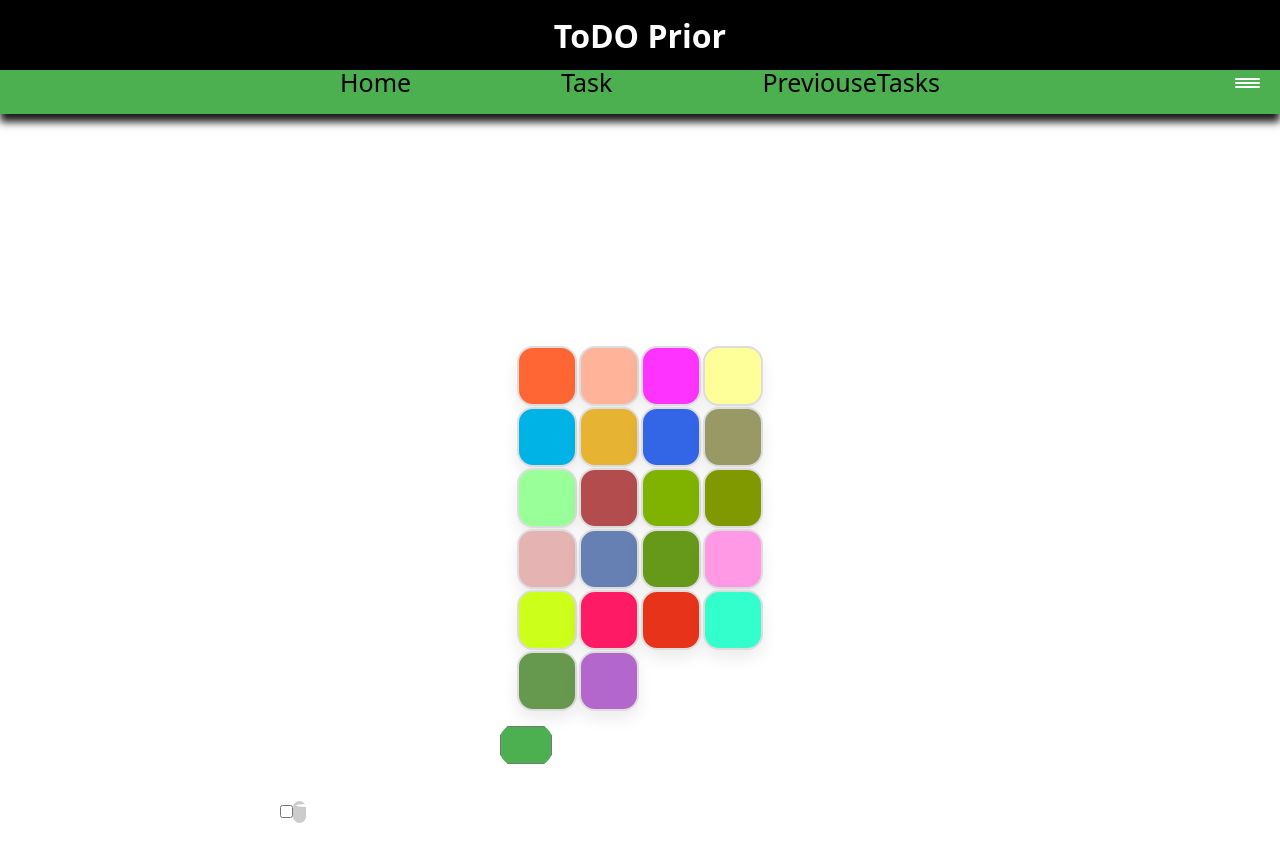
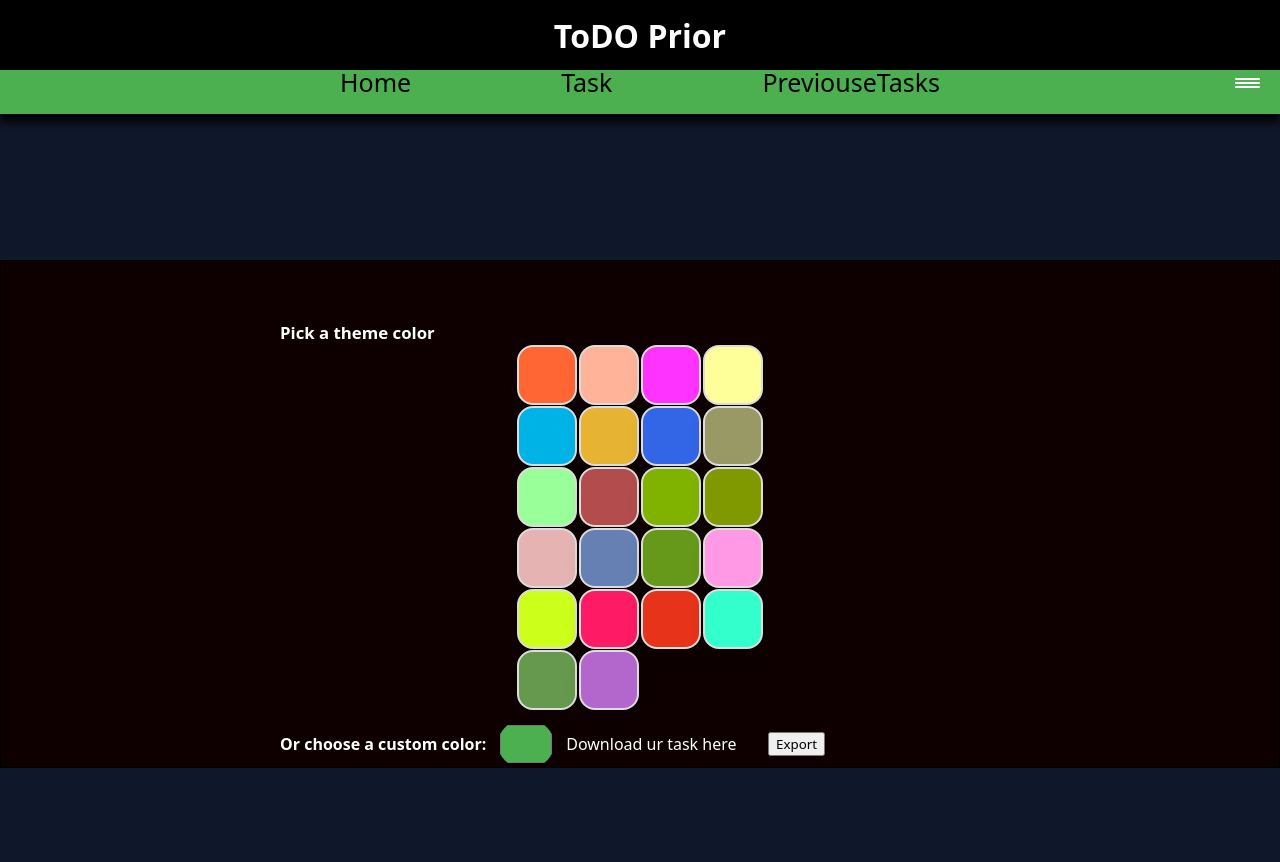
Before and after one commit to caleroedwarn-prog/typescript-react, a React (Create React App) app: page /settings in a window 1280 px wide. Shown: the top 862 px of the page. After the commit the page ends 800 px from the top, so only its background shows below. Built offline with nearby package versions, Linux system fonts and the light colour scheme.

Commit message:
updating seetings lable

```diff
--- a/src/App.tsx
+++ b/src/App.tsx
@@ -2,7 +2,6 @@ import { BrowserRouter, Routes, Route } from 'react-router-dom';
 import React from 'react';
 import Homepage from './pages/homePage';
 import './static/homePage.css';
-import './static/theme.css';
 import Tasks from './pages/Task';
 import Layout from './components/Layout';
 import PreviouseTask from './pages/previoustask';
--- a/src/components/Layout.tsx
+++ b/src/components/Layout.tsx
@@ -30,10 +30,6 @@ function Layout() {
     return localStorage.getItem("themeColor") || "#4CAF50";
   });
 
-  const [darkMode, setDarkMode] = useState(() =>{
-    return localStorage.getItem("darkMode") === "true"
-  })
-
   useEffect(() => {
     localStorage.setItem("task", JSON.stringify(task));
   }, [task]);
@@ -50,13 +46,9 @@ function Layout() {
     localStorage.setItem("themeColor", themeColor);
   }, [themeColor]);
 
-  useEffect(() =>{
-    localStorage.setItem("darkMode", String(darkMode));
-    document.body.classList.toggle("dark", darkMode);
-  }, [darkMode]);
 
   return (
-    <div className={darkMode ? "app dark" : "app"}>
+    <div>
       <Navbar themeColor={themeColor} />
       <div className="menulist">
         <Hambourger />
@@ -68,8 +60,6 @@ function Layout() {
             setTask,
             deletedTask,
             themeColor,
-            darkMode,
-            setDarkMode,
             setThemeColor,
             setDeletedTask,
             previouseTask,
--- a/src/pages/Settings.tsx
+++ b/src/pages/Settings.tsx
@@ -10,12 +10,10 @@ interface ContextType {
   setDeletedTask: React.Dispatch<React.SetStateAction<TaskType[]>>;
   previouseTask: TaskType[];
   setPreviouseTask: React.Dispatch<React.SetStateAction<TaskType[]>>;
-  darkMode: boolean;
-  setDarkMode: React.Dispatch<React.SetStateAction<boolean>>;
 }
 
 function Settings(){
-    const { darkMode, setDarkMode, themeColor, setThemeColor } = useOutletContext<ContextType>();
+    const { themeColor, setThemeColor } = useOutletContext<ContextType>();
     const colorPalette = [
       "#FF6633", "#FFB399", "#FF33FF", "#FFFF99",
       "#00B3E6", "#E6B333", "#3366E6", "#999966",
@@ -25,11 +23,37 @@ function Settings(){
       "#66994D", "#B366CC",
     ];
 
+    const { task } = useOutletContext<ContextType>()
+    const exportTasks = () => {
+      const data = JSON.stringify(task, null, 2)
+      const blob = new Blob([data], { type: "application/json" })
+      const url = URL.createObjectURL(blob)
+      const a = document.createElement("a")
+      a.href = url
+      a.download = "tasks-backup.json"
+      a.click()
+
+      URL.revokeObjectURL(url)
+    }
+
     return (
-      <>
-        <div style={{ maxWidth: "720px", margin: "60px auto 0", padding: "0 18px" }}>
-          <div style={{ marginBottom: "11px", textAlign: "center" }}>
-            <h3 style={{ marginBottom: "1px", fontSize: "1.15rem" }}>
+      <div
+        style={{
+          border: "1px solid #000",
+          backgroundColor: "#0e0000",
+          height: "100%",
+          overflowY: "auto",
+        }}
+      >
+        <div
+          style={{
+            maxWidth: "720px",
+            margin: "60px auto 0",
+            padding: "0 18px",
+          }}
+        >
+          <div style={{ marginBottom: "11px" }}>
+            <h3 style={{ marginBottom: "1px", fontSize: "1.05rem" }}>
               Pick a theme color
             </h3>
             <div
@@ -51,7 +75,10 @@ function Settings(){
                     width: "60px",
                     height: "60px",
                     borderRadius: "16px",
-                    border: color === themeColor ? "3px solid #000" : "2px solid #ddd",
+                    border:
+                      color === themeColor
+                        ? "3px solid #000"
+                        : "2px solid #ddd",
                     backgroundColor: color,
                     boxShadow: "0 8px 16px rgba(0, 0, 0, 0.08)",
                     cursor: "pointer",
@@ -92,19 +119,23 @@ function Settings(){
                 cursor: "pointer",
               }}
             />
+            <label htmlFor="backup"> Download ur task here</label>
+            <button
+              style={{
+                position: "absolute",
+                display: "flex",
+                flexWrap: "wrap",
+                justifyContent: "end",
+                left: "60%",
+              }}
+              type="button"
+              onClick={exportTasks}
+            >
+              Export
+            </button>
           </div>
-          <h2> Choose theme Color</h2>
-
-          <label className="switch">
-            <input
-            type="checkbox"
-            checked={darkMode}
-            onChange={() => setDarkMode(prev => !prev)}
-            />
-            <span className="slider round"></span>
-          </label>
         </div>
-      </>
+      </div>
     );
 }
 export default Settings;
--- a/src/static/theme.css
+++ b/src/static/theme.css
@@ -1,15 +1,4 @@
-:root{
-    --bg: #fff;
-    --text: #1111;
-    --card: #f5f5f5;
-}
-body.dark,
-.dark,
-.app.dark {
-    --bg: #0f172a;
-    --text: #ffffff;
-    --card: #1e293b;
-}
+
 body{
     margin: 0;
     padding: 0;
@@ -25,6 +14,7 @@ body{
     position: relative;
     width: 50px;
     height: 25px;
+    top: 70px;
 }
 .switch input{
     border: 1px solid #000;
```
